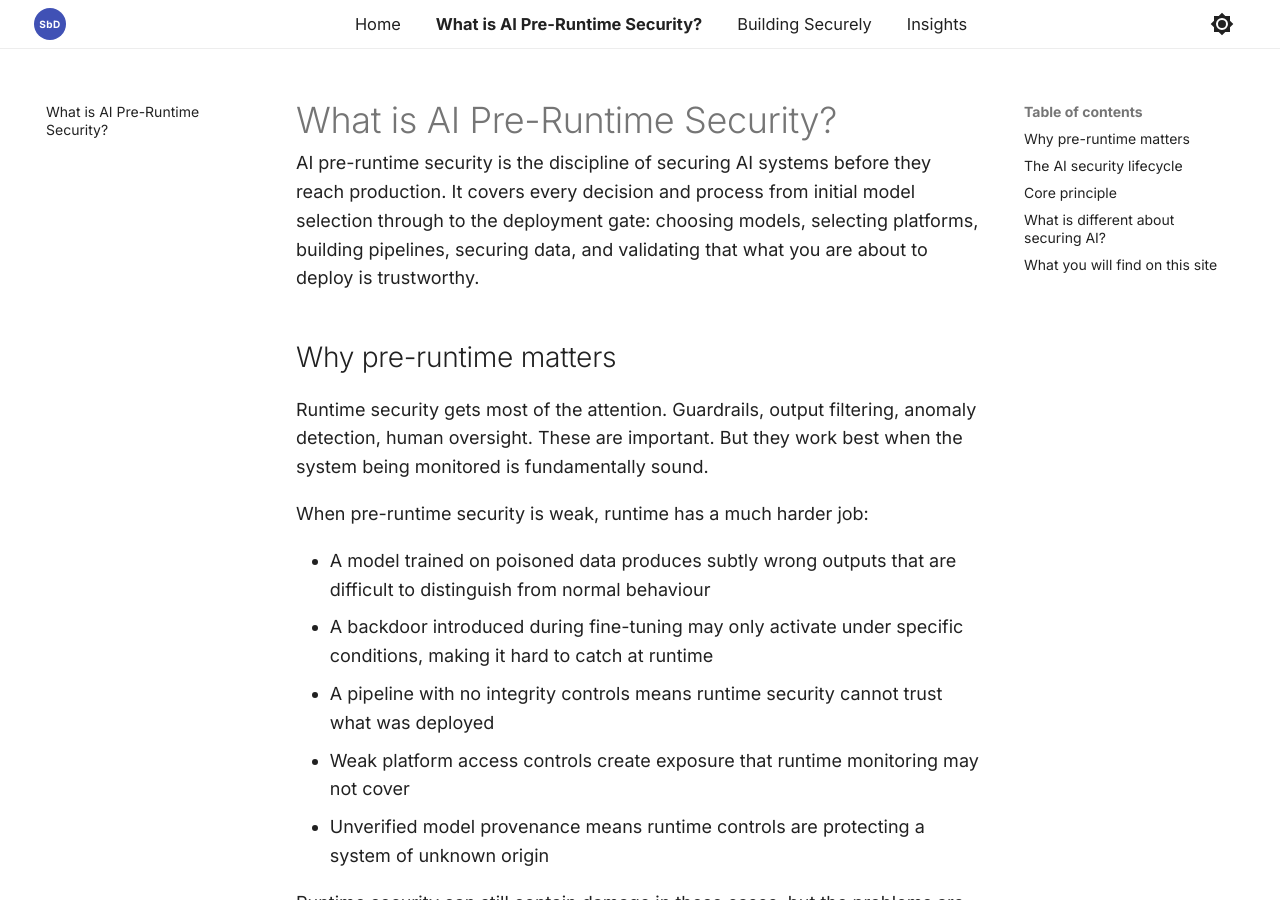
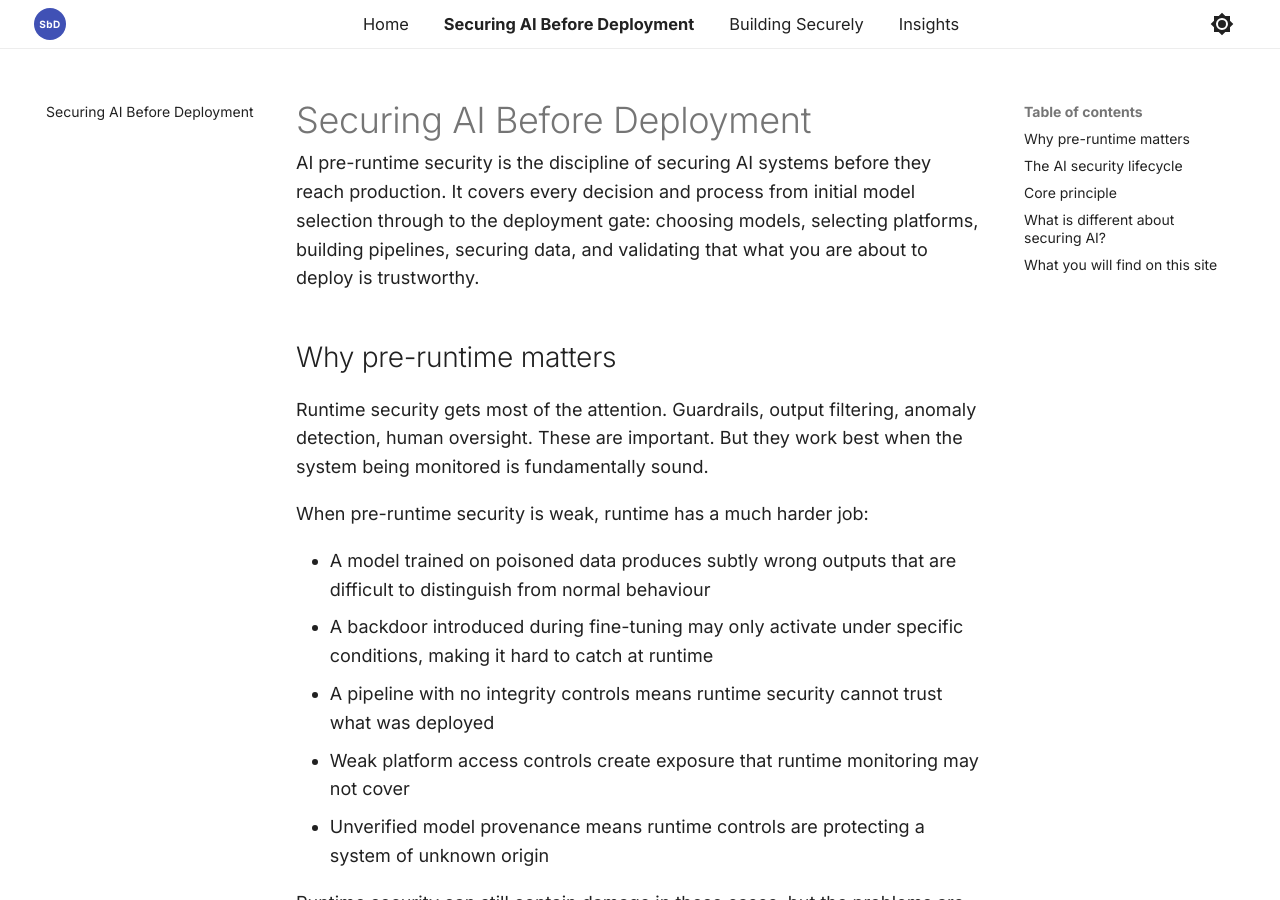
Before and after one commit to JonathanCGill/aisecuredbydesign.io, an MkDocs documentation site: the page built from docs/what-is-ai-pre-runtime-security.md, in a window 1280 px wide and 900 px high. Built offline with MkDocs 1.6.1 and Material for MkDocs 9.7.7, drawn with Linux system fonts in a browser that asks for light colours.

Commit message:
Shorten heading to "Securing AI Before Deployment"
https://claude.ai/code/session_01GrfuXX5cMpkRrUX7q2bKU9

```diff
--- a/docs/what-is-ai-pre-runtime-security.md
+++ b/docs/what-is-ai-pre-runtime-security.md
@@ -2,7 +2,7 @@
 description: What AI pre-runtime security means, why it matters, and how it fits into the complete AI security lifecycle.
 ---
 
-# What is AI Pre-Runtime Security?
+# Securing AI Before Deployment
 
 AI pre-runtime security is the discipline of securing AI systems before they reach production. It covers every decision and process from initial model selection through to the deployment gate: choosing models, selecting platforms, building pipelines, securing data, and validating that what you are about to deploy is trustworthy.
 
--- a/mkdocs.yml
+++ b/mkdocs.yml
@@ -81,7 +81,7 @@ copyright: >-
 
 nav:
   - Home: README.md
-  - What is AI Pre-Runtime Security?: what-is-ai-pre-runtime-security.md
+  - Securing AI Before Deployment: what-is-ai-pre-runtime-security.md
 
   - Building Securely:
     - building/README.md
```
